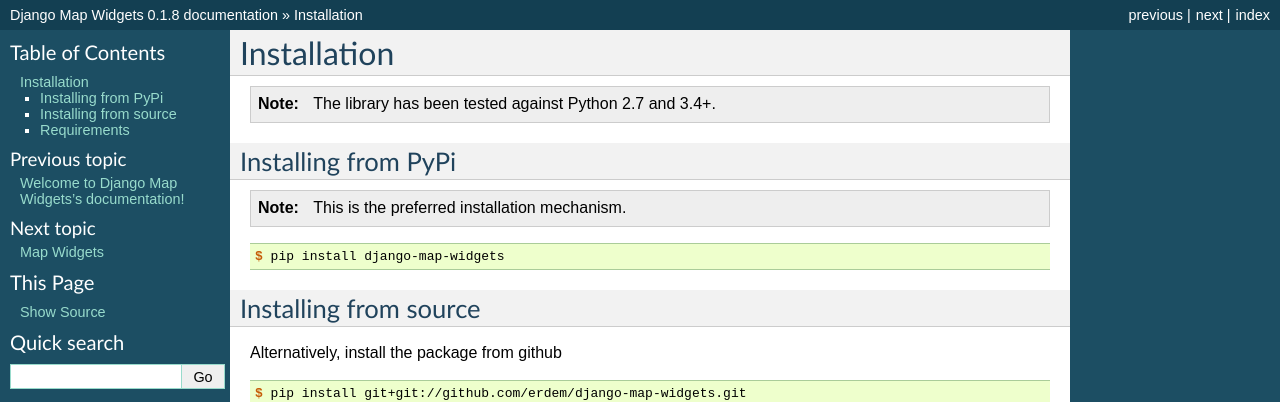
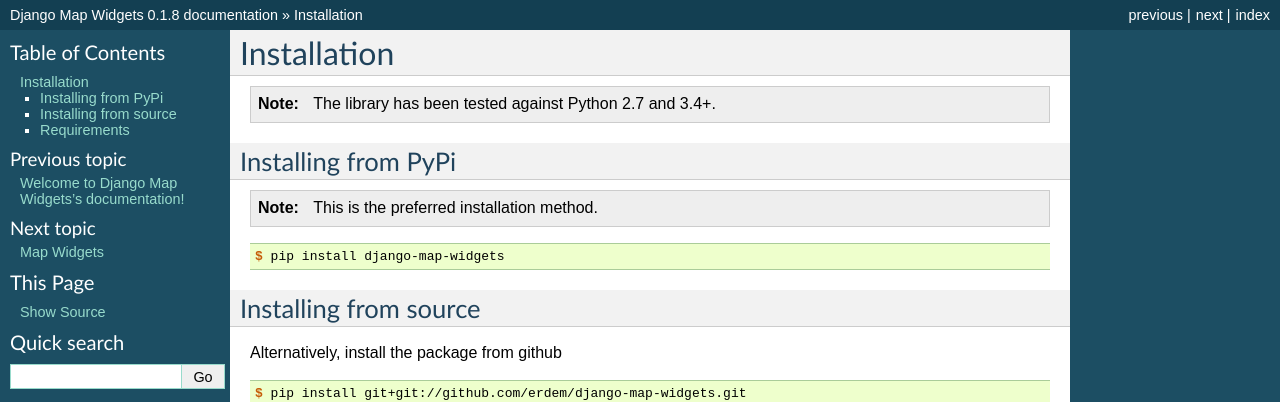
Before and after one commit to erdem/django-map-widgets, a Sphinx documentation site: the page built from docs/installation/index.rst, in a window 1280 px wide. Shown: the top 402 px of the page. Built offline with Sphinx 7.4.7, drawn with Linux system fonts in a browser that asks for light colours.

Commit message:
doc updates

```diff
--- a/docs/installation/index.rst
+++ b/docs/installation/index.rst
@@ -5,7 +5,7 @@
 
 Installing from PyPi
 ^^^^^^^^^^^^^^^^^^^^
-.. note:: This is the preferred installation mechanism.
+.. note:: This is the preferred installation method.
 
 .. code-block:: console
 
```
